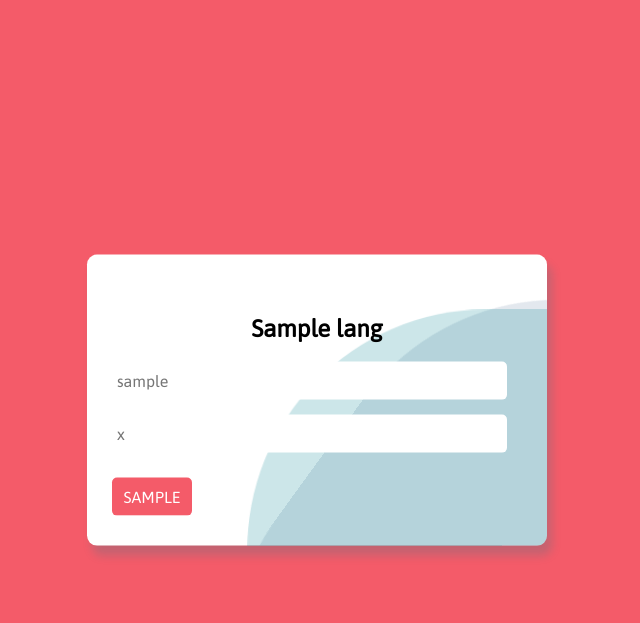
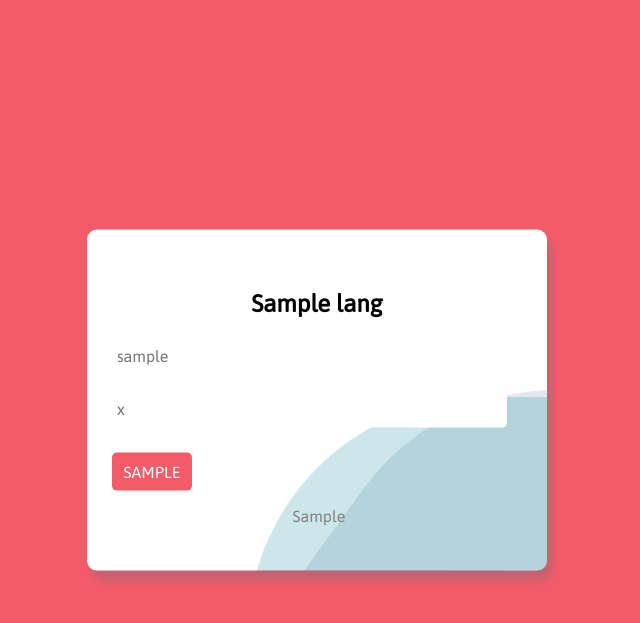
Before and after one commit to ZeskGarcia/FiveMScriptVersionsPanel, a PHP site: template views/login.view.php in a window 1280 px wide. Shown: the top 623 px of the page, without its empty margins (323-963 px from the left). Run offline with PHP 8.4, Linux system fonts and the light colour scheme; the template is opened without the code that fills it: most values are stand-ins (such as "Sample title", 1, 10 or a date in 2020).

Commit message:
Update login.view.php

```diff
--- a/views/login.view.php
+++ b/views/login.view.php
@@ -124,12 +124,14 @@
     }
     a {
       text-decoration: none;
-      color: rgba(255, 255, 255, 0.6);
-      position: absolute;
-      right: 10px;
-      bottom: 10px;
-      font-size: 12px;
+      color: gray;
+      transition: .5s;
     }
+
+    a:hover {
+      color: #000;
+    }
+
     </style>
   </head>
   <body>
@@ -148,6 +150,13 @@
       <!-- Login Submit Button -->
       <button type="submit" submit><?= $lang['loginButton']; ?></button>
 
+      <?php if ($config['allowRegistrations']) { ?>
+
+        <!-- Registration reminder text -->
+        <p style="text-align: center;"><?= $lang['notHavingAccount']; ?>&nbsp;<a href="/<?= $config['paths']['register']; ?>"><?= $lang['registerNow']; ?></a></p>
+
+      <?php } ?>
+
     </form>
   </body>
 </html>
```
